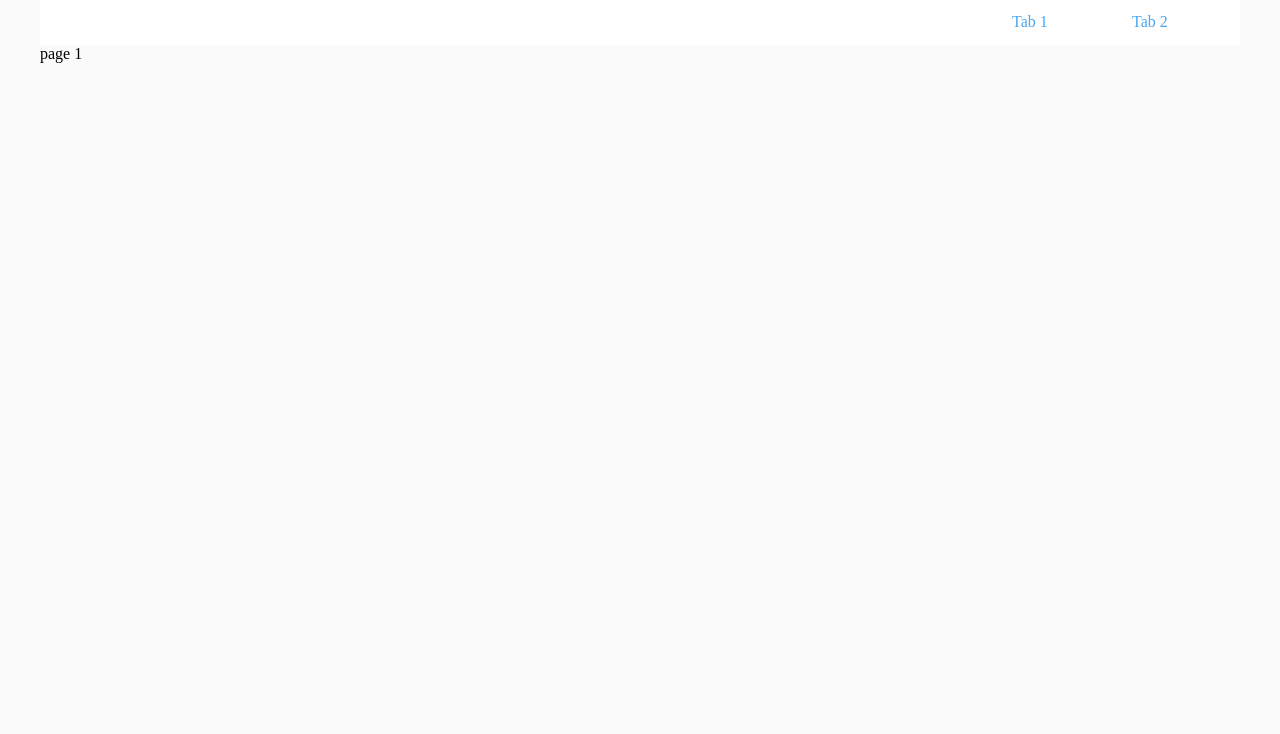
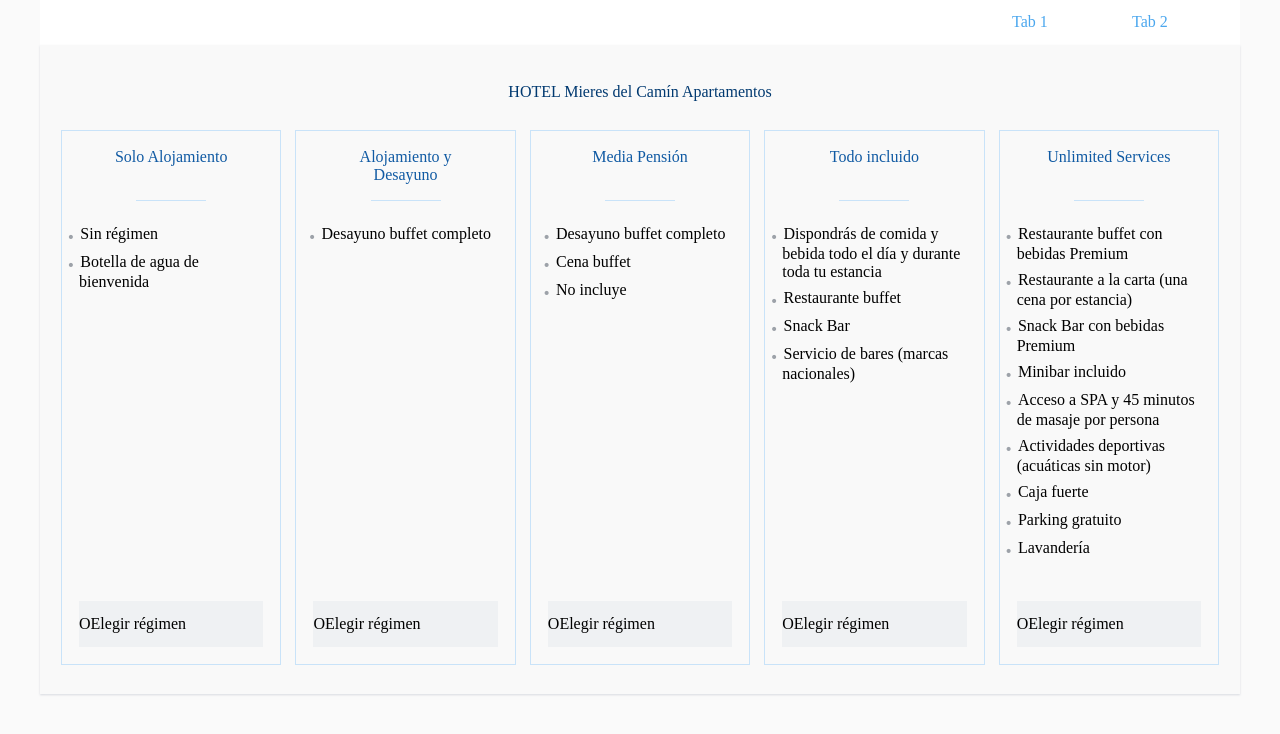
Before and after one commit to CarmenDomin/pruebaTCK, an Angular app: page / in a window 1280 px wide. Shown: the top 734 px of the page. Built offline with nearby package versions, Linux system fonts and the light colour scheme.

Commit message:
Add page-one

```diff
--- a/src/app/pages/page-one/page-one.component.html
+++ b/src/app/pages/page-one/page-one.component.html
@@ -1 +1,18 @@
-page 1
+<div class='page'>
+  <div class='header'>HOTEL Mieres del Camín Apartamentos</div>
+
+  <div class='tile_wrapper'>
+    <div *ngFor='let pension of pensions' class='tile'>
+      <div class='tile__content'>
+        <div class='tile__header'>{{pension.name}}</div>
+        <ul class='tile__list'>
+          <li *ngFor='let characteristic of pension.characteristics'>{{characteristic}}</li>
+        </ul>
+      </div>
+      <div class='tile__selector'>
+        <div class='tile__radiobutton'>O</div>
+        <span>Elegir régimen</span>
+      </div>
+    </div>
+  </div>
+</div>
--- a/src/app/pages/page-one/page-one.component.ts
+++ b/src/app/pages/page-one/page-one.component.ts
@@ -5,4 +5,50 @@ import {Component} from '@angular/core';
   templateUrl: './page-one.component.html',
 })
 export class PageOneComponent {
+  public pensions = [
+    {
+      name: 'Solo Alojamiento',
+      characteristics: [
+        'Sin régimen',
+        'Botella de agua de bienvenida'
+      ]
+    },
+    {
+      name: 'Alojamiento y Desayuno',
+      characteristics: [
+        'Desayuno buffet completo'
+      ]
+    },
+    {
+      name: 'Media Pensión',
+      characteristics: [
+        'Desayuno buffet completo',
+        'Cena buffet',
+        'No incluye'
+      ]
+    },
+    {
+      name: 'Todo incluido',
+      characteristics: [
+        'Dispondrás de comida y bebida todo el día y durante toda tu estancia',
+        'Restaurante buffet',
+        'Snack Bar',
+        'Servicio de bares (marcas nacionales)'
+      ]
+    },
+    {
+      name: 'Unlimited Services',
+      characteristics: [
+        'Restaurante buffet con bebidas Premium',
+        'Restaurante a la carta (una cena por estancia)',
+        'Snack Bar con bebidas Premium',
+        'Minibar incluido',
+        'Acceso a SPA y 45 minutos de masaje por persona',
+        'Actividades deportivas (acuáticas sin motor)',
+        'Caja fuerte',
+        'Parking gratuito',
+        'Lavandería'
+      ]
+    }
+  ];
 }
--- a/src/application.css
+++ b/src/application.css
@@ -32,7 +32,125 @@
   .navigation {
     padding-right: 0; } }
 
-/* line 6, src/styles/application.scss */
+/* line 8, src/styles/pages/page-one.component.scss */
+.page {
+  background-color: #f9f9f9;
+  box-shadow: 0 1px 2px rgba(80, 92, 119, 0.2);
+  display: block; }
+
+/* line 14, src/styles/pages/page-one.component.scss */
+.header {
+  color: #003970;
+  display: block;
+  padding-top: 38px;
+  text-align: center; }
+
+/* line 21, src/styles/pages/page-one.component.scss */
+.header__stars {
+  padding-left: 40px; }
+
+/* line 25, src/styles/pages/page-one.component.scss */
+.tile {
+  align-items: center;
+  border: 1px solid #c9e3f9;
+  flex: 1;
+  margin: 0 7px;
+  display: flex;
+  flex-direction: column;
+  padding: 17px; }
+
+/* line 35, src/styles/pages/page-one.component.scss */
+.tile__content {
+  flex-grow: 1;
+  max-width: 225px; }
+
+/* line 40, src/styles/pages/page-one.component.scss */
+.tile__header {
+  color: #105aa3;
+  height: 38px;
+  margin: 0 auto;
+  padding-bottom: 15px;
+  position: relative;
+  text-align: center;
+  width: 70%; }
+  /* line 49, src/styles/pages/page-one.component.scss */
+  .tile__header:after {
+    background-color: #c9e3f9;
+    bottom: 0;
+    content: '';
+    display: block;
+    height: 1px;
+    left: 50%;
+    position: absolute;
+    transform: translate(-50%, 0);
+    width: 70px; }
+
+/* line 62, src/styles/pages/page-one.component.scss */
+.tile__list {
+  list-style-type: none;
+  padding: 0;
+  margin-bottom: 42px; }
+  /* line 67, src/styles/pages/page-one.component.scss */
+  .tile__list li {
+    text-indent: -.7em; }
+  /* line 71, src/styles/pages/page-one.component.scss */
+  .tile__list li::before {
+    content: '. ';
+    color: #9da2a9;
+    font-size: 25px;
+    font-weight: bold; }
+
+/* line 79, src/styles/pages/page-one.component.scss */
+.tile__selector {
+  background-color: rgba(222, 225, 232, 0.38);
+  height: 46px;
+  line-height: 46px;
+  width: 100%; }
+  /* line 85, src/styles/pages/page-one.component.scss */
+  .tile__selector .tile__radiobutton {
+    display: inline-block; }
+
+/* line 90, src/styles/pages/page-one.component.scss */
+.tile_wrapper {
+  display: flex;
+  padding: 29px 14px; }
+
+@media only screen and (max-width: 1023px) {
+  /* line 98, src/styles/pages/page-one.component.scss */
+  .tile {
+    margin: 7px;
+    min-width: calc(100%/4); }
+  /* line 103, src/styles/pages/page-one.component.scss */
+  .tile_wrapper {
+    flex-wrap: wrap; }
+    /* line 106, src/styles/pages/page-one.component.scss */
+    .tile_wrapper:after {
+      content: '';
+      flex: auto;
+      margin: 24px; } }
+
+@media only screen and (max-width: 768px) {
+  /* line 116, src/styles/pages/page-one.component.scss */
+  .header {
+    display: flex;
+    flex-direction: column; }
+  /* line 121, src/styles/pages/page-one.component.scss */
+  .header__stars {
+    padding-left: 0;
+    padding-top: 15px; }
+  /* line 126, src/styles/pages/page-one.component.scss */
+  .tile {
+    min-width: 33.33%; } }
+
+@media only screen and (max-width: 360px) {
+  /* line 137, src/styles/pages/page-one.component.scss */
+  .tile {
+    display: inline-block; }
+  /* line 141, src/styles/pages/page-one.component.scss */
+  .tile_wrapper {
+    display: block; } }
+
+/* line 7, src/styles/application.scss */
 body {
   background-color: #fafafa;
   margin: 0 40px; }
--- a/src/styles/application.scss
+++ b/src/styles/application.scss
@@ -1,4 +1,5 @@
 @import 'components/navigator.component.scss';
+@import 'pages/page-one.component.scss';
 
 @import 'core/colors.scss';
 
--- /dev/null
+++ b/src/styles/pages/page-one.component.scss
@@ -0,0 +1,144 @@
+@import '../core/colors.scss';
+@import '../core/viewports.scss';
+
+$tile-margin: 7px;
+$tile-padding: 17px;
+
+// desktop
+.page {
+  background-color: $grey-1;
+  box-shadow: 0 1px 2px $blue-shadow;
+  display: block;
+}
+
+.header {
+  color: $blue-2;
+  display: block;
+  padding-top: 38px;
+  text-align: center;
+}
+
+.header__stars {
+  padding-left: 40px;
+}
+
+.tile {
+  align-items: center;
+  border: 1px solid $blue-0;
+  flex: 1;
+  margin: 0 $tile-margin;
+  display: flex;
+  flex-direction: column;
+  padding: $tile-padding;
+}
+
+.tile__content {
+  flex-grow: 1;
+  max-width: 225px;
+}
+
+.tile__header {
+  color: $blue-3;
+  height: 38px;
+  margin: 0 auto;
+  padding-bottom: 15px;
+  position: relative;
+  text-align: center;
+  width: 70%;
+
+  &:after {
+    background-color: $blue-4;
+    bottom: 0;
+    content: '';
+    display: block;
+    height: 1px;
+    left: 50%;
+    position: absolute;
+    transform: translate(-50%,0);
+    width: 70px;
+  }
+}
+
+.tile__list {
+  list-style-type: none;
+  padding: 0;
+  margin-bottom: 42px;
+
+  li {
+    text-indent: -.7em;
+  }
+
+  li::before {
+    content: '. ';
+    color: $grey-2;
+    font-size: 25px;
+    font-weight: bold;
+  }
+}
+
+.tile__selector {
+  background-color: $grey-shadow;
+  height: 46px;
+  line-height: 46px;
+  width: 100%;
+
+  .tile__radiobutton {
+    display: inline-block;
+  }
+}
+
+.tile_wrapper {
+  //align-items: stretch;
+  display: flex;
+  padding: 29px 14px;
+}
+
+// tablet
+@include viewport-down('small-desktop') {
+  .tile {
+    margin: $tile-margin;
+    min-width: calc(100%/4);
+  }
+
+  .tile_wrapper {
+    flex-wrap: wrap;
+
+    &:after {
+      content: '';
+      flex: auto;
+      margin: $tile-margin + $tile-padding;
+    }
+  }
+}
+
+// tablet
+@include viewport-down('tablet') {
+  .header {
+    display: flex;
+    flex-direction: column;
+  }
+
+  .header__stars {
+    padding-left: 0;
+    padding-top: 15px;
+  }
+
+  .tile {
+    // IE and Edge do not support calc(100%/3) because they round to two decimals
+    // https://stackoverflow.com/questions/30480442/width-calc100-3-not-working-properly-in-any-ie
+    min-width: 33.33%;
+  }
+}
+
+// mobile
+@include viewport-down('mobile') {
+
+
+  .tile {
+    display: inline-block;
+  }
+
+  .tile_wrapper {
+    display: block;
+  }
+}
```
Also changed, not shown: src/styles/core/colors.scss (+7 -0 lines).
